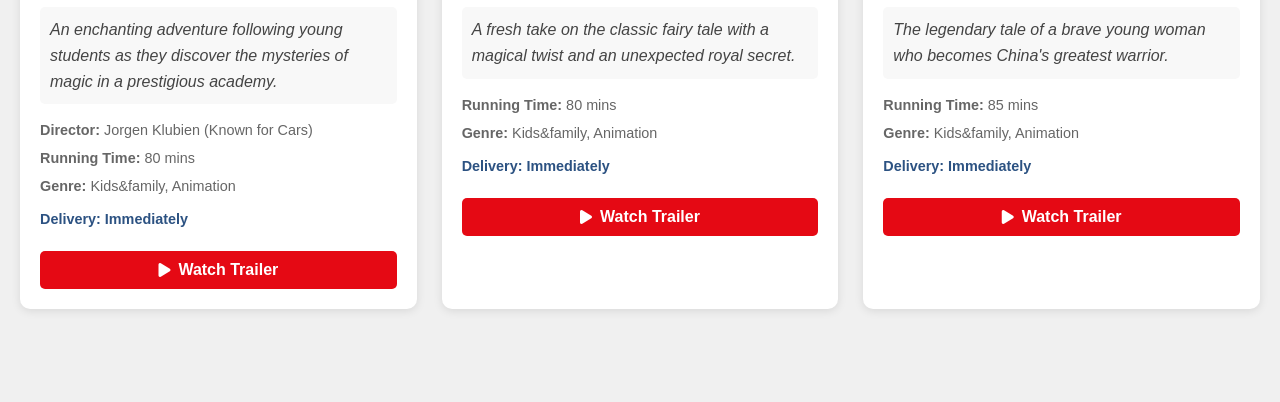
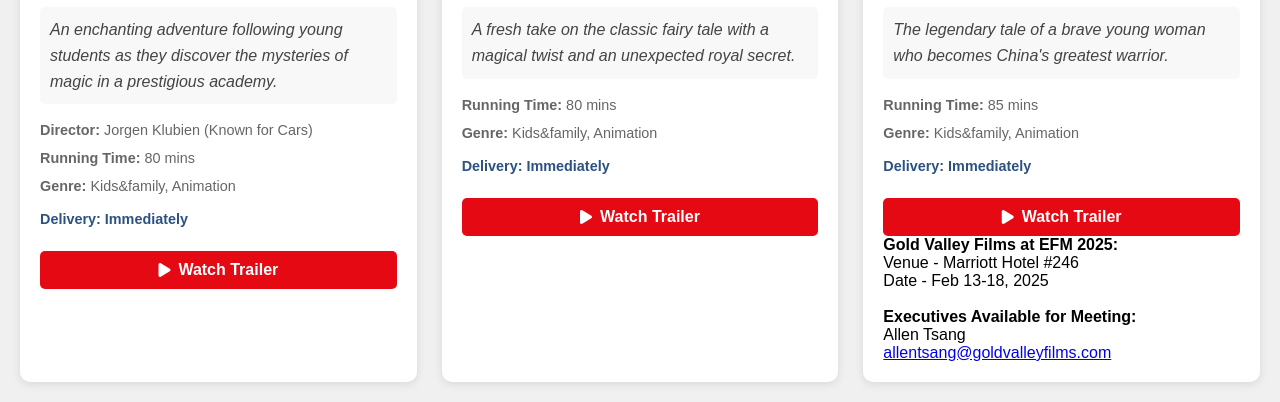
Before and after one commit to AllenTsang-CN/GVF-Filmart2025-lineup, a plain HTML site: page index.html in a window 1280 px wide. Shown: the part 1321-1723 px from the top of the page. Before the commit the page ends 1650 px from the top, so only its background shows below. Drawn offline with Linux system fonts and the light colour scheme.

Commit message:
index.html
undated signature

```diff
--- a/index.html
+++ b/index.html
@@ -293,6 +293,13 @@
                 <a href="https://vimeo.com/458867270" target="_blank" class="trailer-button">
                     <i class="fas fa-play"></i> Watch Trailer
                 </a>
+<div class="signature">
+            <strong>Gold Valley Films at EFM 2025:</strong><br>
+            Venue - Marriott Hotel #246<br>
+            Date - Feb 13-18, 2025<br><br>
+            <strong>Executives Available for Meeting:</strong><br>
+            Allen Tsang<br>
+            <a href="mailto:allentsang@goldvalleyfilms.com">allentsang@goldvalleyfilms.com</a><br>
             </div>
         </div>
     </div>
```
